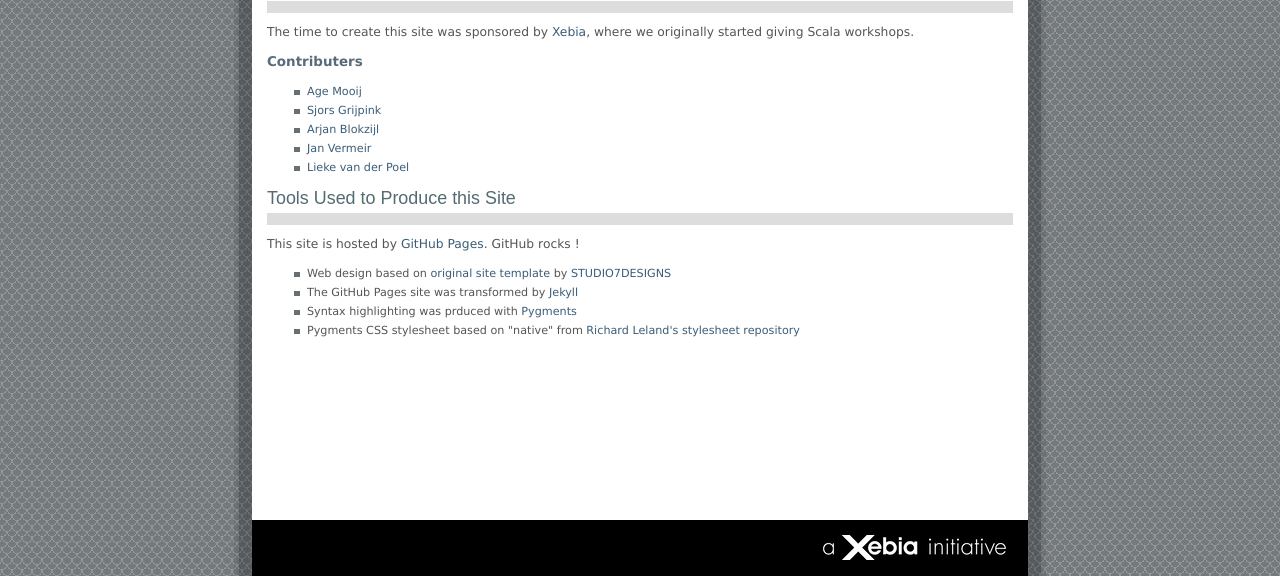
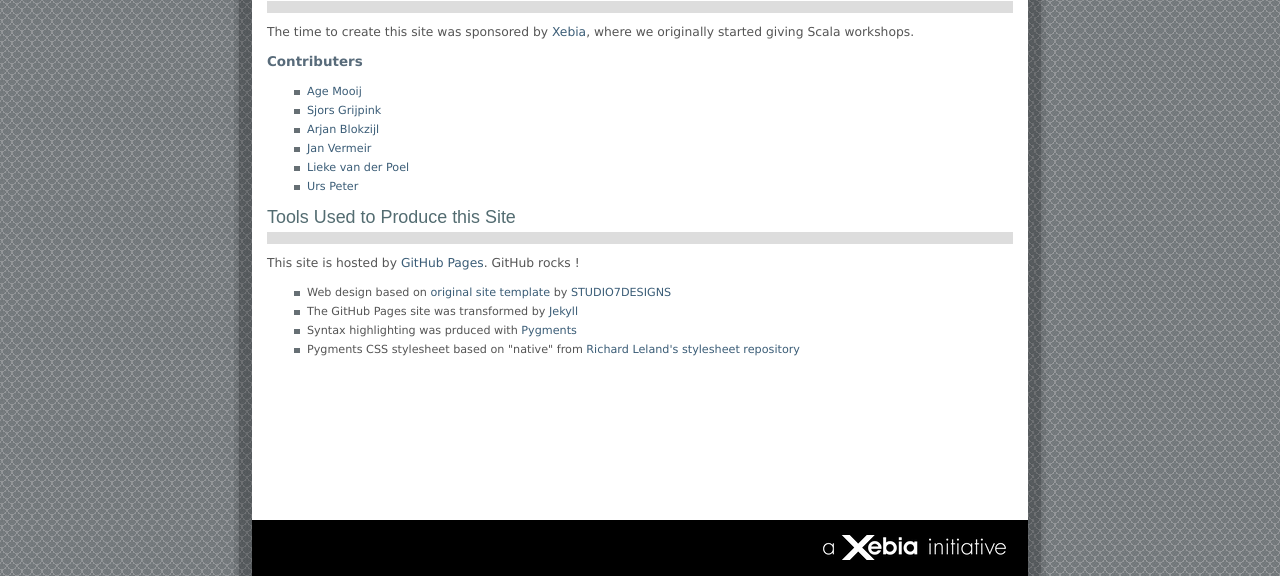
Before and after one commit to scala-labs/scala-labs.github.com, a Jekyll site: the page built from credits.html, in a window 1280 px wide, cut to the strip 324-900 px from the top of the page. Built offline with Jekyll 4.4.1, drawn with Linux system fonts in a browser that asks for light colours.

Commit message:
added myself to contributers

```diff
--- a/credits.html
+++ b/credits.html
@@ -18,6 +18,7 @@
   <li><a href="http://github.com/arjanblokzijl">Arjan Blokzijl</a></li>
   <li><a href="http://github.com/jvermeir/">Jan Vermeir</a></li>
   <li><a href="http://github.com/lieke/">Lieke van der Poel</a></li>
+  <li><a href="http://github.com/upeter/">Urs Peter</a></li>
 </ul>
 
 <h1>Tools Used to Produce this Site</h1>
```
